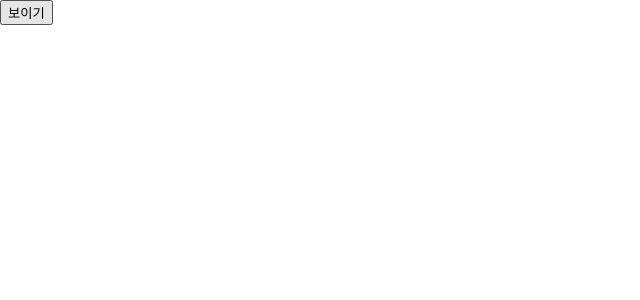
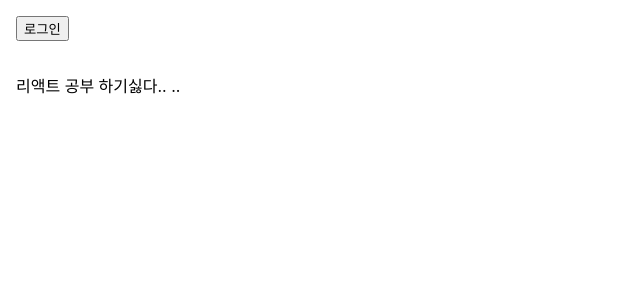
Before and after one commit to Hyoeun01/react-workspace, a React (Create React App) app in the folder my-app/: page / in a window 1280 px wide. Shown: the top 300 px of the page, without its empty margins (0-640 px from the left). Built offline with nearby package versions, Linux system fonts and the light colour scheme.

Commit message:
로그인 여부 나타내는 툴바 만들기 연습

```diff
--- /dev/null
+++ b/my-app/src/chapter09/LandingPage.jsx
@@ -0,0 +1,24 @@
+import React, { useState } from "react";
+import ToolBar from "./ToolBar";
+
+function LandingPage(props){
+    const [isLoggedIn, setIsLoggedIn] = useState(false);
+    const onClickLogin = () => {
+        setIsLoggedIn(true);
+    };
+    const onClickLogout = () => {
+        setIsLoggedIn(false);
+    };
+
+    return (
+        <div>
+            <ToolBar
+            isLoggedIn={isLoggedIn}
+            onClickLogin={onClickLogin}
+            onClickLogout={onClickLogout}
+            />
+            <div style={{ padding:16 }}>리액트 공부 하기싫다.. ..</div>
+        </div>
+    )
+}
+export default LandingPage;
--- /dev/null
+++ b/my-app/src/chapter09/ToolBar.jsx
@@ -0,0 +1,26 @@
+import React from "react";
+
+const styles={
+    wrapper : {
+        padding : 16 ,
+        display : "flex" ,
+        flexDirection : "row" ,
+        borderBotton : "1px solid grey"
+    },
+    greeting : {
+        marginRight : 8
+    }
+};
+
+function ToolBar(props){
+    const {isLoggedIn, onClickLogin, onClickLogout} = props;
+
+    return (
+        <div style={styles.wrapper}>
+            {isLoggedIn && <span style = {styles.greeting}>반가워용</span>}
+            {isLoggedIn ? (<button onClick={onClickLogout}>로그아웃</button>)
+            :(<button onClick={onClickLogin}>로그인</button>)}
+        </div>
+    )
+}
+export default ToolBar;
--- a/my-app/src/index.js
+++ b/my-app/src/index.js
@@ -25,6 +25,7 @@
 import Greeting from './chapter09/Greeting';
 import LoginControl from './chapter09/LoginControl';
 import MainPage from './chapter09/MainPage';
+import LandingPage from './chapter09/LandingPage';
 
 const root = ReactDOM.createRoot(document.getElementById('root'));
  //setInterval(() => {
@@ -51,7 +52,8 @@
       {/* <EventPractice /> */}
       {/* <Greeting /> */}
       {/* <LoginControl /> */}
-      <MainPage />
+      {/* <MainPage /> */}
+      <LandingPage />
     </React.StrictMode>
   );
   //  },1000);
```
